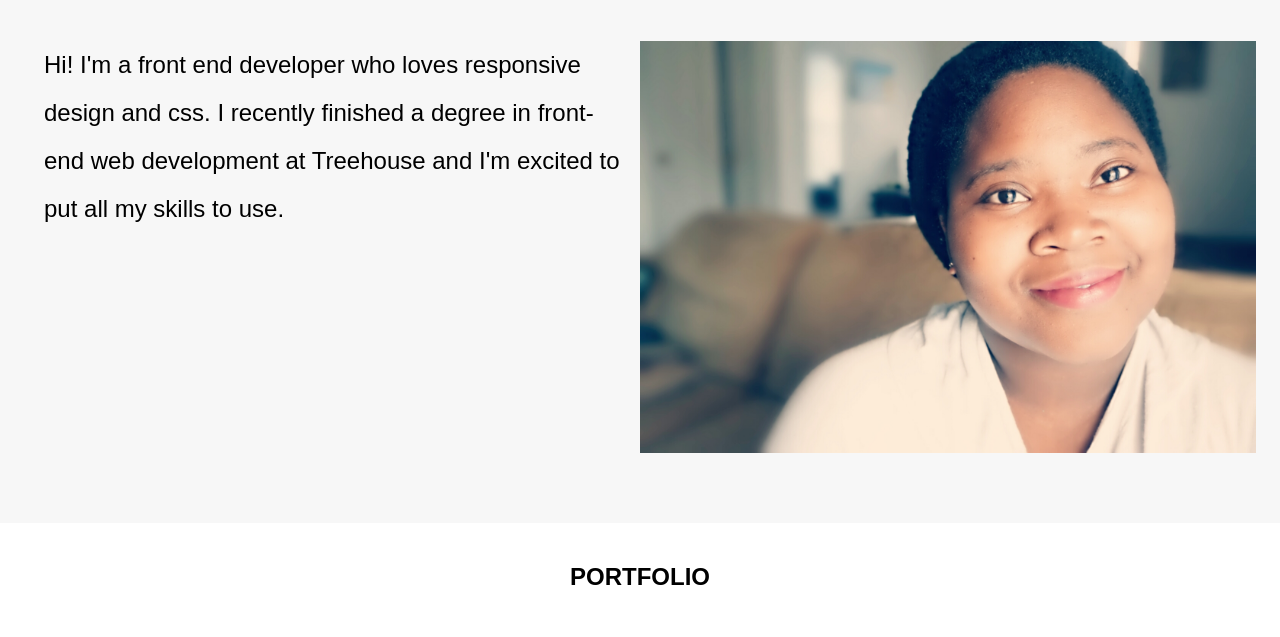
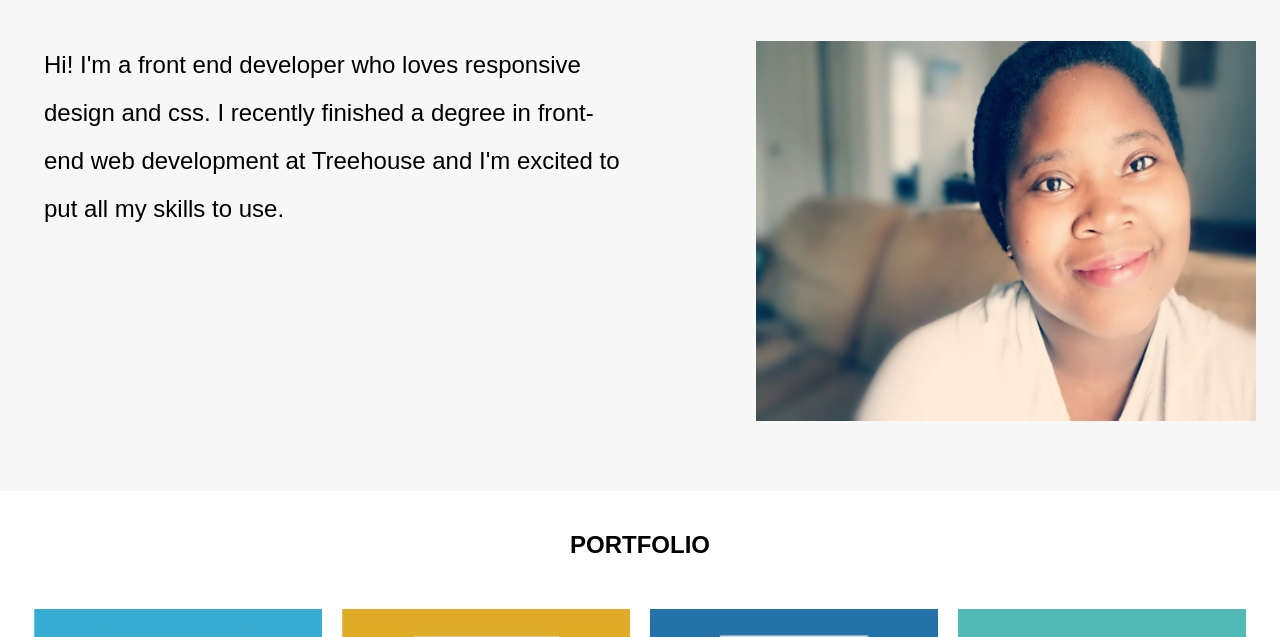
Before and after one commit to kalina-edwards/Responsive-Layout, a plain HTML site: page index.html in a window 1280 px wide. Shown: the part 89-726 px from the top of the page. Drawn offline with Linux system fonts and the light colour scheme.

Commit message:
Fixed Profile Image
Fixed the images and set specific heights for the tablet and desktop
view.
And also changed the percentage for the width of the profile paragraph.

```diff
--- a/css/styles.css
+++ b/css/styles.css
@@ -161,9 +161,16 @@ h2 {
 }
 
 .intro-face p {
+	width: 50%;
 	padding-right: 10px;
 	font-size: 1.2em;
 	margin-top: 0;
+}
+
+.intro-face img {
+	width: 400px;
+	height: 300px;
+	max-width: 50%;
 }
 
 /*images-1 & images-2 used as floats*/
@@ -272,13 +279,18 @@ nav,
 	padding-top: 40px;
 }
 
-
 .intro-face p {
-	width: 100%;
+	max-width: 50%;
 	padding: 0px 20px;
 	font-size: 1.50em;
 	text-align: left;
 	margin-top: 0;
+}
+
+.intro-face img {
+	width: 500px;
+	height: 380px;
+	max-width: 50%;
 }
 
 .images {
```
